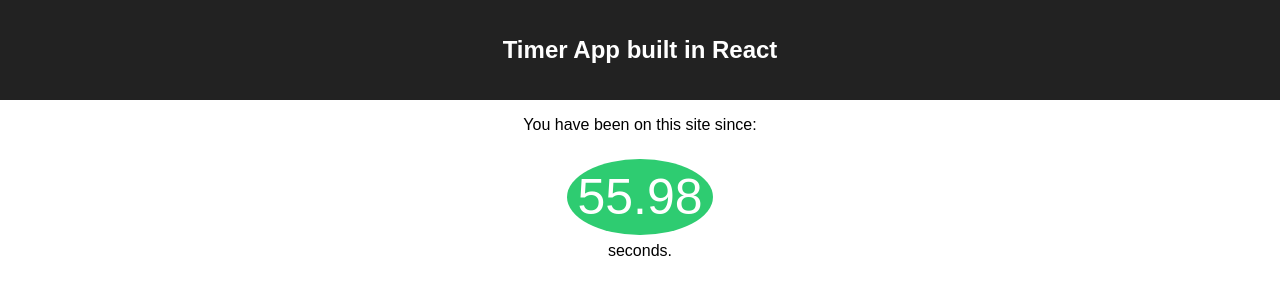
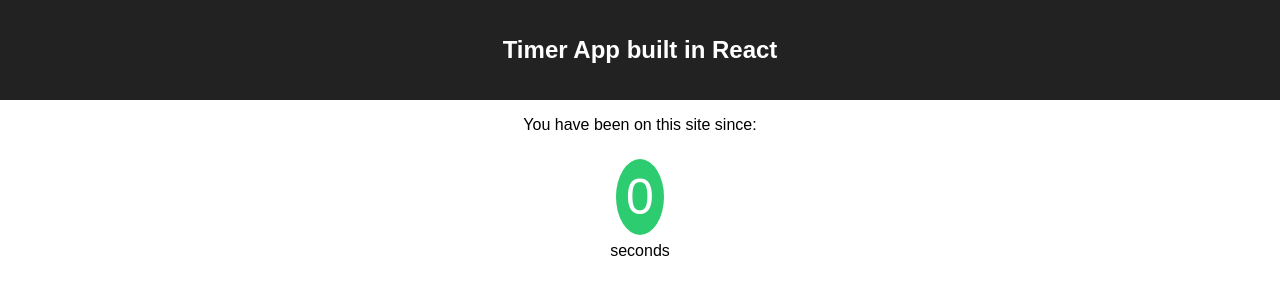
Before and after one commit to rolandosorbelli/timer-app, a React (Create React App) app: page / in a window 1280 px wide. Shown: the top 300 px of the page. Built offline with nearby package versions, Linux system fonts and the light colour scheme.

Commit message:
Created a constructor with a timer

```diff
--- a/src/Timer.js
+++ b/src/Timer.js
@@ -1,12 +1,19 @@
 import React, { Component } from 'react';
 
 class Timer extends Component {
+	constructor(props){
+		super(props);
+
+		this.state = {
+			clock:0
+		}
+	}
   render() {
     return (
       <div>
       	<p>You have been on this site since: </p> <br />
-      	<span>55.98</span>
-      	<p>seconds.</p>
+      	<span>{this.state.clock}</span>
+      	<p>seconds</p>
       </div>
     );
   }
```
